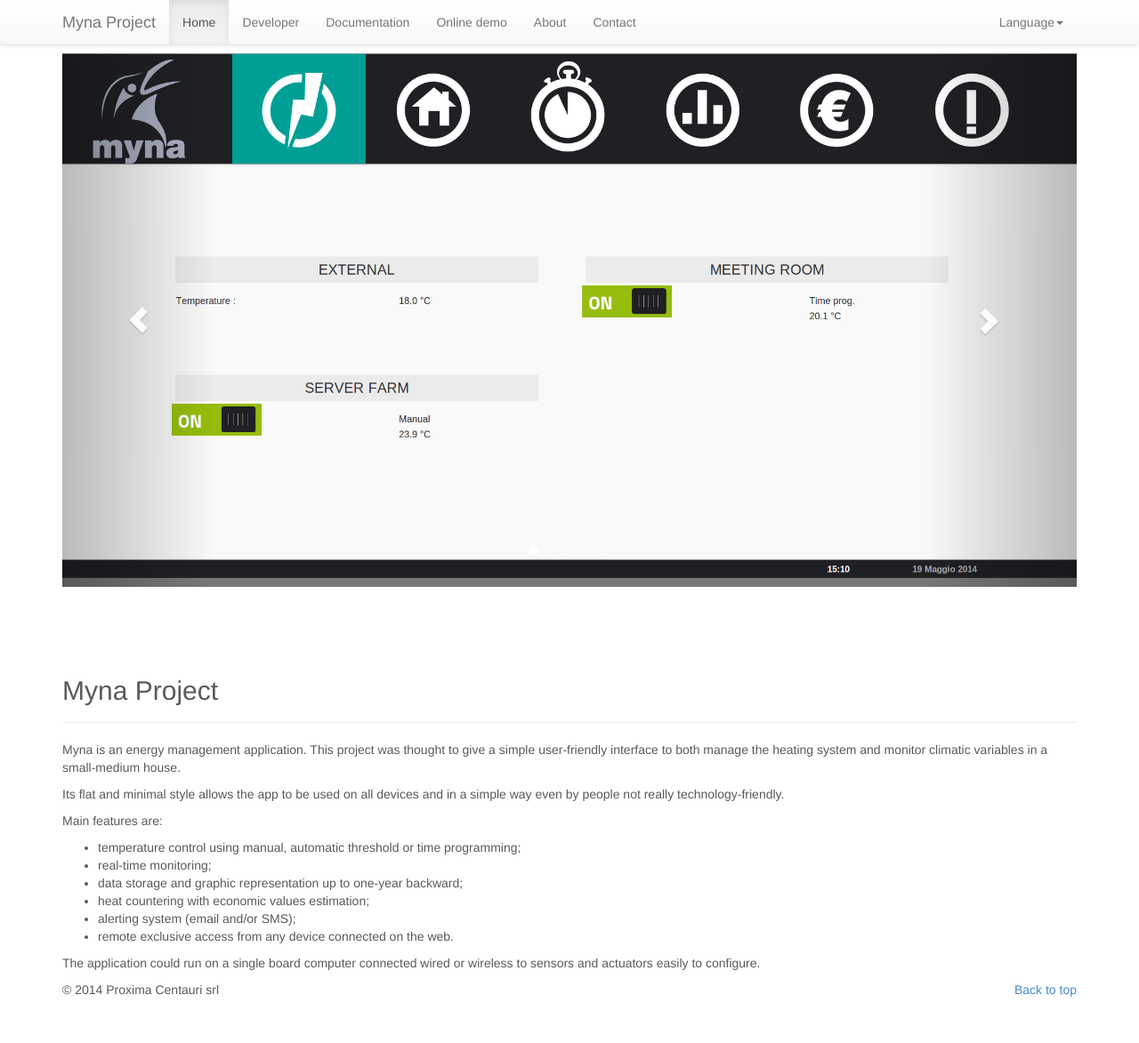
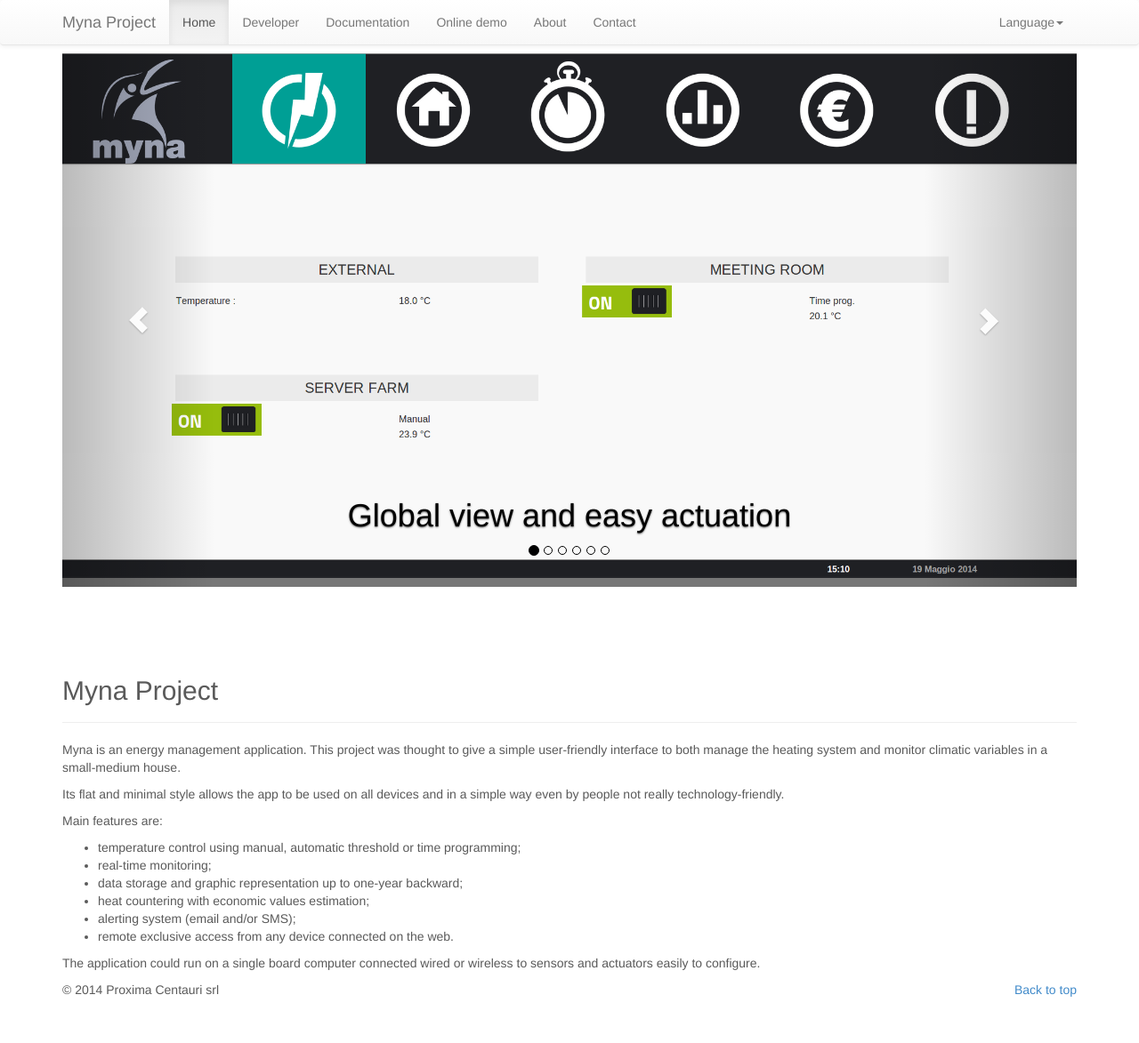
Before and after one commit to myna-project/myna-project.github.io, a Jekyll site: the page built from eng/index.html, in a window 1280 px wide. Shown: the whole page at 89% size. Built offline with Jekyll 4.4.1, drawn with Linux system fonts in a browser that asks for light colours; nearby versions of some CDN libraries; Markdown is read by kramdown in place of the engine named in the settings.

Commit message:
carousel style fix

```diff
--- a/_config.yml
+++ b/_config.yml
@@ -30,6 +30,12 @@
     input-registers : "Struttura degli Input Registers"
     coils: "Struttura delle coils"
     config-myna: "Struttura ed esempio file di configurazione di Myna"
+    alerting : "Alert attraverso mail o sms con regole personalizzate"
+    cost : "Consumo energetico e stima del costo"
+    graphs : "Memorizzazione e visualizzazione dei dati"
+    home_myna : "Visione globale e attuazioni"
+    mode : "Programmazione stanza per stanza"
+    timer : "Interfaccia di programmazione oraria"
     back_to_top : "Torna su"
   eng:
     home:  "Home"
@@ -52,4 +58,10 @@
     input-registers : "Input Registers structure"
     coils: "Coils structure"
     config-myna: "Example of Myna configuration file"
+    alerting : "Alert by mail or sms with customized rules"
+    cost : "Energy metering and cost estimation"
+    graphs : "Data storage and visualization up to one year"
+    home_myna : "Global view and easy actuation"
+    mode : "Smart room by room programming"
+    timer : "Simple time programming interface"
     back_to_top : "Back to top"
--- a/_includes/carousel.html
+++ b/_includes/carousel.html
@@ -13,7 +13,7 @@
                             <img src="../assets/images/home-{{page.lang}}.png" alt="First slide">
 				<!--  <div class="container"> -->
 				<div class="carousel-caption">
-					<h1></h1>
+					<h1>{{site.t[page.lang].home_myna}}</h1>
 				<!--</div> -->
 				</div>
 			</div>
@@ -21,7 +21,7 @@
                             <img src="../assets/images/modalità-{{page.lang}}.png" alt="Second slide">
 				<!--<div class="container"> -->
 				<div class="carousel-caption">
-					<h1></h1>
+					<h1>{{site.t[page.lang].mode}}</h1>
 				</div>
 				<!--</div> -->
 			</div>
@@ -29,7 +29,7 @@
                             <img src="../assets/images/timer-{{page.lang}}.png" alt="Third slide">
 				<!--<div class="container"> -->
 				<div class="carousel-caption">
-					<h1> </h1>
+					<h1> {{site.t[page.lang].timer}}</h1>
 				</div>
 				<!--</div> -->
 			</div>
@@ -37,7 +37,7 @@
                         <img src="../assets/images/grafici-{{page.lang}}.png" alt="Forth slide">
 				<!--<div class="container"> -->
 				<div class="carousel-caption">
-					<h1> </h1>
+					<h1>{{site.t[page.lang].graphs}} </h1>
 				</div>
 				<!--</div> -->
 			</div>
@@ -45,7 +45,7 @@
                         <img src="../assets/images/costo-{{page.lang}}.png" alt="Fifth slide">
 				<!--<div class="container"> -->
 				<div class="carousel-caption">
-					<h1> </h1>
+					<h1>{{site.t[page.lang].cost}} </h1>
 				</div>
 				<!--</div> -->
 			</div>
@@ -53,7 +53,7 @@
                         <img src="../assets/images/alerting-{{page.lang}}.png" alt="Sixth slide">
 				<!--<div class="container"> -->
 				<div class="carousel-caption">
-					<h1></h1>
+					<h1>{{site.t[page.lang].alerting}}</h1>
 				</div>
 				<!--</div> -->
 			</div>
--- a/assets/css/carousel.css
+++ b/assets/css/carousel.css
@@ -43,6 +43,15 @@
 /* Since positioning the image, we need to help out the caption */
 .carousel-caption {
   z-index: 10;
+  color: black !important;
+}
+
+.carousel-indicators li {
+    border: 1px solid black !important;
+}
+
+.carousel-indicators .active {
+    background-color: black !important;
 }
 
 .carousel-caption p
```
